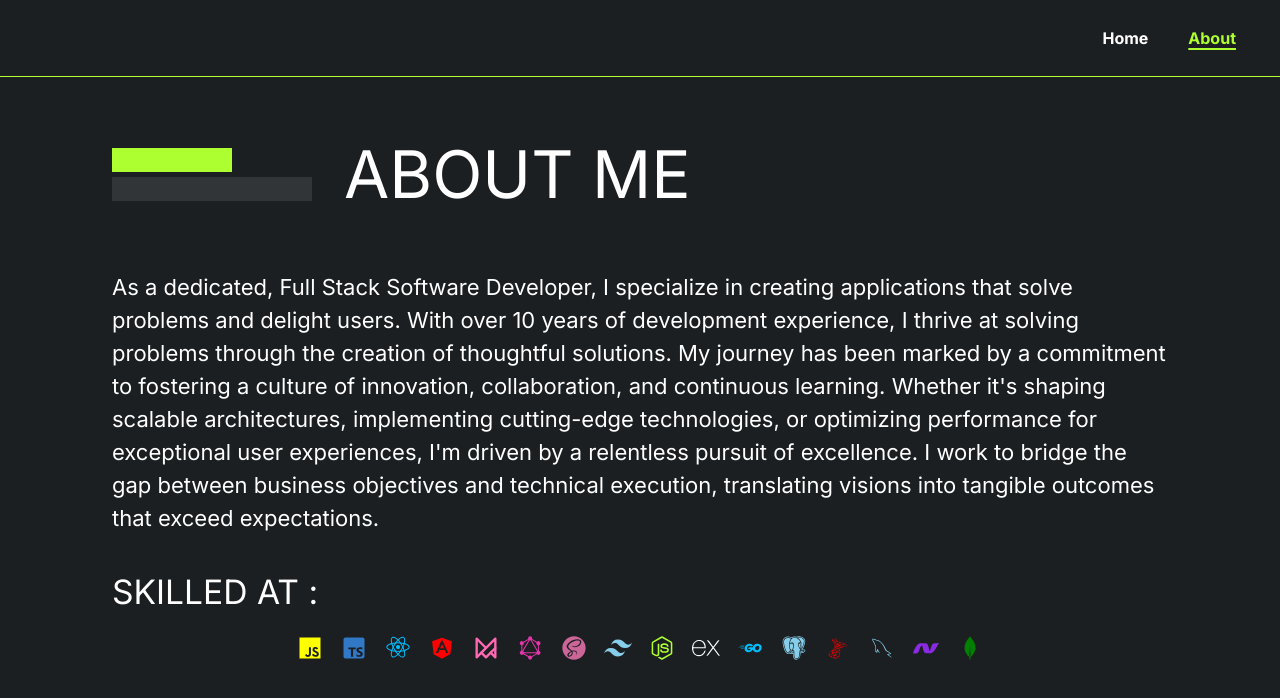
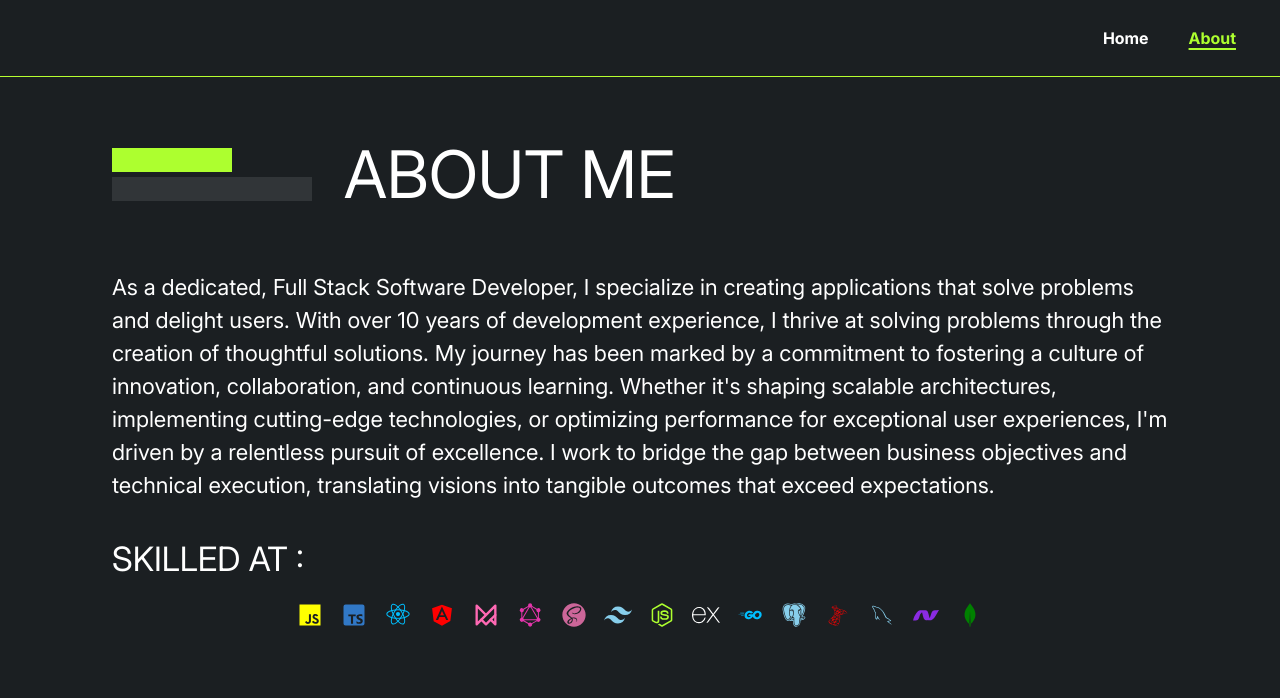
Before and after one commit to smontana/Portfolio, a React (Create React App) app: page /about in a window 1280 px wide. Shown: the top 698 px of the page. Built offline with nearby package versions, Linux system fonts and the light colour scheme; some icons are missing.

Commit message:
self-hosted Inter font for faster loading

```diff
--- a/public/index.html
+++ b/public/index.html
@@ -20,13 +20,6 @@
   <link rel="apple-touch-icon" href="%PUBLIC_URL%/apple-touch-icon.webp" />
   <link rel="manifest" href="%PUBLIC_URL%/manifest.json" />
 
-  <!-- Preconnect to Google Fonts for faster font loading -->
-  <link rel="preconnect" href="https://fonts.googleapis.com" />
-  <link rel="preconnect" href="https://fonts.gstatic.com" crossorigin />
-
-  <!-- Load Inter font -->
-  <link href="https://fonts.googleapis.com/css2?family=Inter:wght@300;400;500;600;700&display=swap" rel="stylesheet" />
-
   <!-- Preload critical image -->
   <link rel="preload" as="image" fetchpriority="high" href="%PUBLIC_URL%/assets/images/me3d.webp" type="image/webp" />
 
--- a/src/styles/index.scss
+++ b/src/styles/index.scss
@@ -1,6 +1,15 @@
 @tailwind base;
 @tailwind components;
 @tailwind utilities;
+
+// Self-hosted Inter font for optimal performance
+@font-face {
+  font-family: 'Inter';
+  font-style: normal;
+  font-weight: 100 900;
+  font-display: swap;
+  src: url('../../public/assets/fonts/InterVariable.woff2') format('woff2');
+}
 
 $primaryColor : #ADFF2F;
 $primaryHeading : 4.1rem;
```
Also changed, not shown: public/assets/fonts/InterVariable.woff2 (added).
